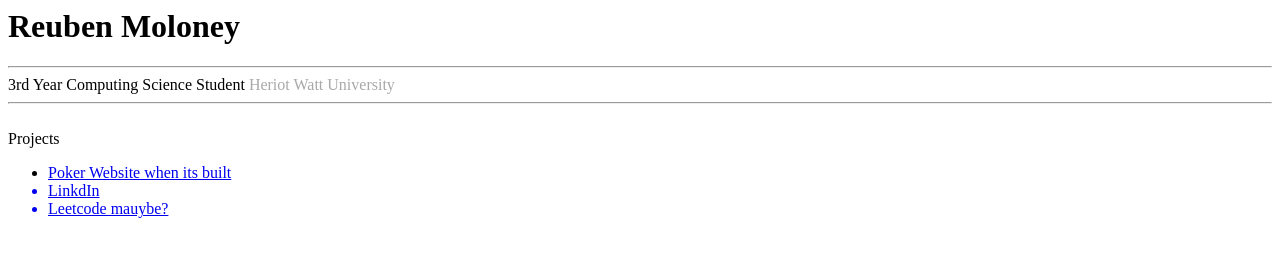
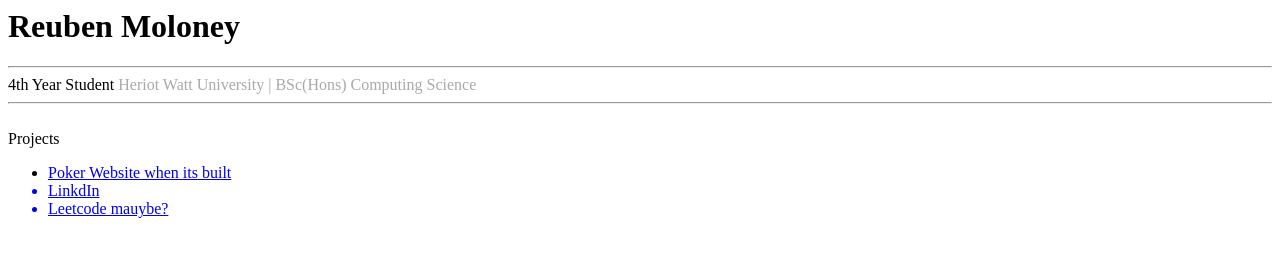
Before and after one commit to reubenmoloney/reubenmoloney.github.io, a plain HTML site: page index.html in a window 1280 px wide. Drawn offline with Linux system fonts and the light colour scheme.

Commit message:
Update index.html

```diff
--- a/index.html
+++ b/index.html
@@ -1,7 +1,7 @@
 <link rel="stylesheet" href="styles.css">
 <h1>Reuben Moloney</h1>
 <hr />
-3rd Year Computing Science Student <span class="note">Heriot Watt University</span>
+4th Year Student <span class="note"> Heriot Watt University | BSc(Hons) Computing Science</span>
 <hr/>
 <br/>
 Projects
```
